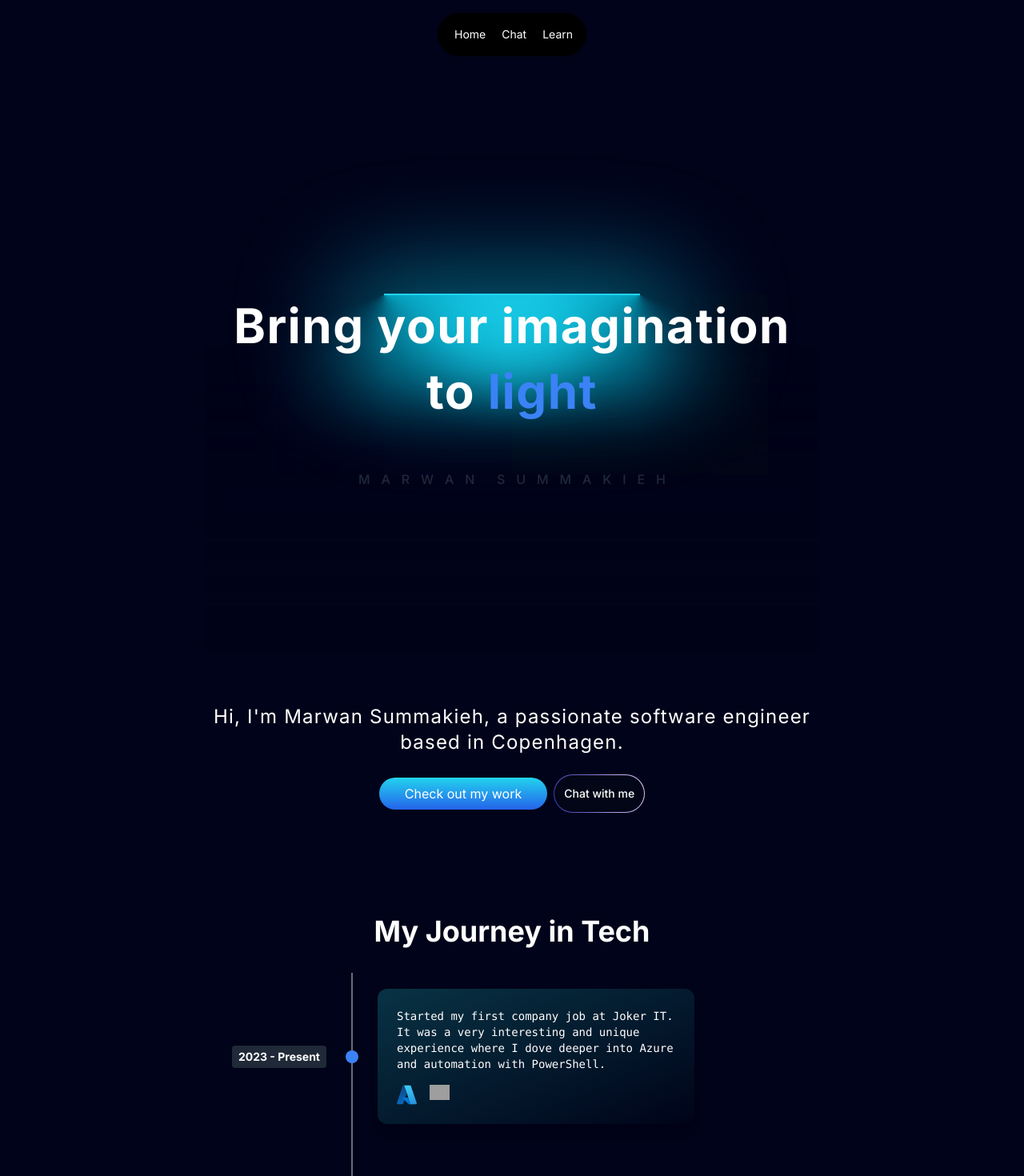
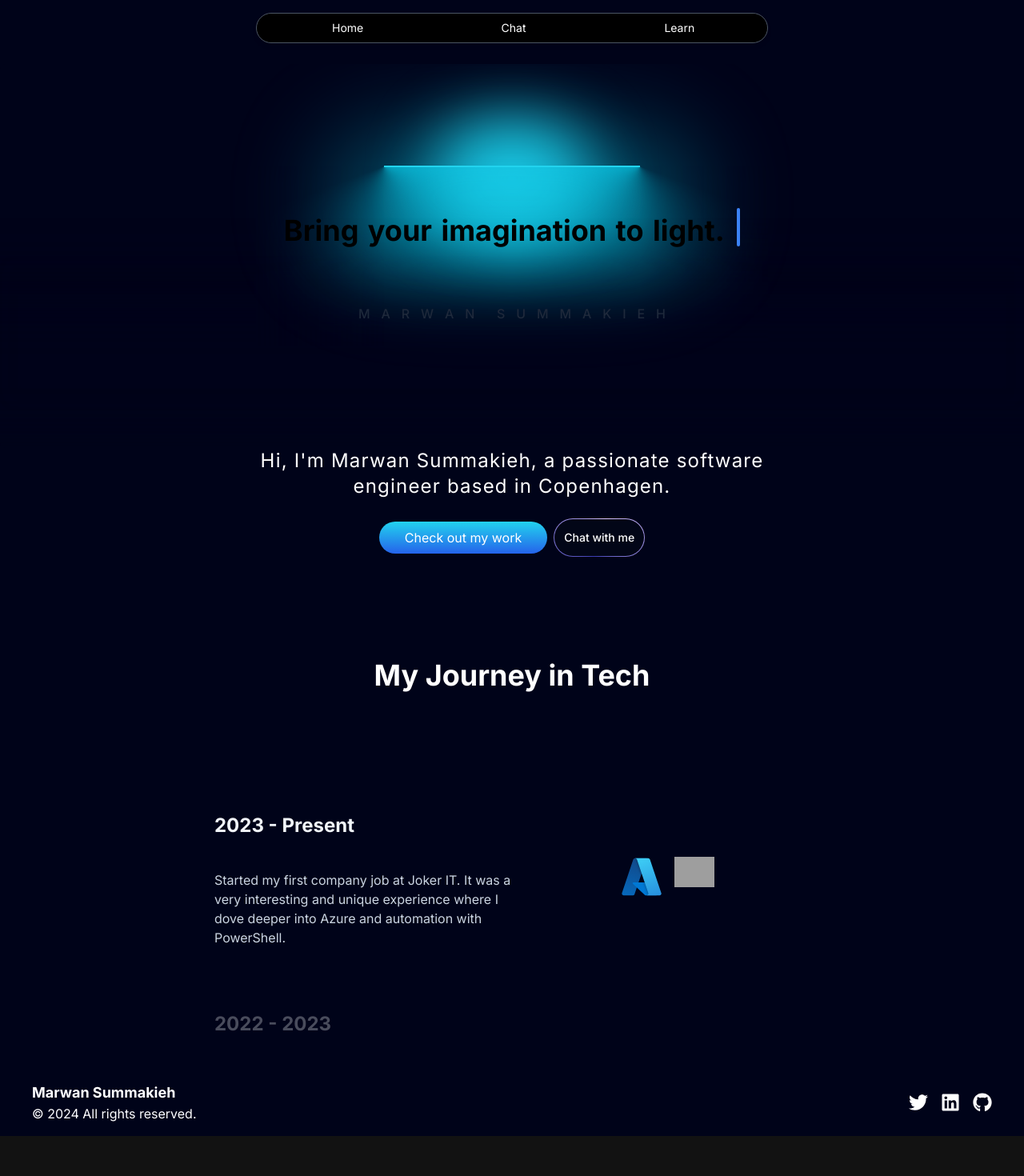
Before and after one commit to MarwanSummakieh/marwan-summakieh, a Next.js app: page / in a window 1280 px wide. Shown: the top 1470 px of the page at 80% size. After the commit the page ends 1420 px from the top, so only its background shows below. Built offline with nearby package versions, Linux system fonts and the light colour scheme; grey boxes are pictures that could not be loaded.

Commit message:
made so many changes

```diff
--- a/package.json
+++ b/package.json
@@ -21,7 +21,7 @@
     "clsx": "^2.1.1",
     "dotenv": "^16.4.5",
     "fontawesome": "^5.6.3",
-    "framer-motion": "^11.2.12",
+    "framer-motion": "^11.3.2",
     "mafs": "^0.18.8",
     "mathjax": "^3.2.2",
     "mini-svg-data-uri": "^1.4.4",
@@ -34,7 +34,7 @@
     "react-icons": "^5.2.1",
     "react-mathjax2": "^0.0.2",
     "react-syntax-highlighter": "^15.5.0",
-    "tailwind-merge": "^2.3.0",
+    "tailwind-merge": "^2.4.0",
     "tailwindcss-animate": "^1.0.7"
   },
   "devDependencies": {
--- a/src/app/globals.css
+++ b/src/app/globals.css
@@ -24,4 +24,17 @@
     background-color: #121212; /* Dark background */
     color: white; /* Default text color */
     size: 12px;
+    font-family: 'monospace' ;
   }
+
+  @layer utilities {
+    /* Hide scrollbar for Chrome, Safari and Opera */
+    .no-scrollbar::-webkit-scrollbar {
+        display: none;
+    }
+   /* Hide scrollbar for IE, Edge and Firefox */
+    .no-scrollbar {
+        -ms-overflow-style: none;  /* IE and Edge */
+        scrollbar-width: none;  /* Firefox */
+  }
+}
--- a/src/components/Hero.tsx
+++ b/src/components/Hero.tsx
@@ -1,13 +1,35 @@
 "use"
 
 import React from 'react';
-import { Spotlight } from './ui/Spotlight';
 import { ThemeProvider } from './ThemeProvider';
-import { TextGenerateEffect } from './ui/TextGenerateEffect';
 import MagicButton from './ui/MagicButton';
 import NormalButton from './ui/NormalButton';
 import Link from 'next/link';
 import { LampContainer } from './ui/Lamp';
+import { TypewriterEffectSmooth } from './ui/Typewritter';
+
+const words = [
+  {
+    text: "Bring",
+    className: "text-4xl"
+  },
+  {
+    text: "your",
+    className: "text-4xl"
+  },
+  {
+    text: "imagination",
+    className: "text-4xl"
+  },
+  {
+    text: "to",
+    className: "text-4xl"
+  },
+  {
+    text: "light.",
+    className: "text-4xl"
+  },
+];
 
 const Hero = () => {
   return (
@@ -16,15 +38,13 @@ const Hero = () => {
       defaultTheme="dark"
       disableTransitionOnChange
     >
-      <div className="pd-20">
-        <div className="h-full w-full dark:bg-black-100 dark:bg-grid-white/[0.03] bg-grid-black/[0.02] relative flex items-center justify-center top-0 left-0 ">
+      <div>
+        <div className="w-full dark:bg-black-100 dark:bg-grid-white/[0.03] bg-grid-black/[0.02] relative flex items-center justify-center">
           <div className="relative pointer-events-none inset-0 flex items-center justify-center dark:bg-black-100 bg-white [mask-image:radial-gradient(ellipse_at_center,transparent_20%,black)]" />
           <div className="flex justify-center relative my-20 z-10">
-            <div className="max-w-auto md:max-w-2xl lg:max-w-[60vw] flex flex-col items-center justify-center">
+            <div className="max-w-auto md:max-w-2xl flex flex-col items-center justify-center">
               <LampContainer>
-                <TextGenerateEffect
-                className="text-center text-[40px] md:text-5xl lg:text-6xl"
-                words="Bring your imagination to light" />
+              <TypewriterEffectSmooth words={words} />
                 <div className="w-96 flex justify-between mt-10">
                   {Array.from("MARWAN SUMMAKIEH").map((char, index) => (
                     <span key={index} className="font-medium text-slate-800">
--- a/src/components/Timeline.tsx
+++ b/src/components/Timeline.tsx
@@ -3,6 +3,7 @@
 import React from 'react';
 import Image from 'next/image';
 import { motion } from 'framer-motion';
+import { StickyScroll } from './ui/StickyRoll';
 
 interface TechItem {
   src: string;
@@ -55,75 +56,29 @@ const milestones = [
   }
 ];
 
+const StickyScrollContent = milestones.map((milestone, index) => ({
+  title: milestone.date,
+  description: milestone.text,
+  content: (
+    <div className="h-full w-full flex items-center justify-center text-white">
+      <div className="grid grid-cols-3 gap-4">
+        {milestone.tech.map((tech, techIndex) => (
+          <div key={techIndex} className="flex flex-col items-center">
+            <Image src={tech.src} alt={tech.name} width={50} height={50} />
+          </div>
+        ))}
+      </div>
+    </div>
+  ),
+}));
+
 const Timeline: React.FC = () => {
   return (
     <div className="container mx-auto py-10">
       <div className="mb-8 text-center">
         <h1 className="text-4xl font-bold text-white">My Journey in Tech</h1>
       </div>
-      <motion.div
-        initial={{ opacity: 0 }}
-        whileInView={{ opacity: 1 }}
-        transition={{ duration: 2 }}
-        viewport={{ once: true }}
-        className="relative"
-      >
-        {/* Vertical line only on medium and larger screens */}
-        <div className="hidden md:block absolute left-1/3 transform -translate-x-1/2 w-px bg-gray-300 h-full"></div>
-
-        {milestones.map((milestone, index) => (
-          <motion.div
-            key={index}
-            className="flex flex-col md:grid md:grid-cols-3 items-center mb-10 relative"
-          >
-            {/* Date column */}
-            <motion.div
-              initial={{ opacity: 0, x: -50 }}
-              whileInView={{ opacity: 1, x: 0 }}
-              transition={{ duration: 1.5, delay: index * 0.4 }}
-              viewport={{ once: true }}
-              className="w-full md:col-span-1 p-5 text-right md:pr-8"
-            >
-              <p className="text-sm font-bold text-white inline-block bg-gray-800 px-2 py-1 rounded">
-                {milestone.date}
-              </p>
-            </motion.div>
-
-            {/* Timeline node only on medium and larger screens */}
-            <div className="hidden md:block absolute left-1/3 transform -translate-x-1/2 w-4 h-4 bg-blue-500 rounded-full z-10"></div>
-
-            {/* Content column */}
-            <motion.div
-              initial={{ opacity: 0, x: 50 }}
-              whileInView={{ opacity: 1, x: 0 }}
-              transition={{ duration: 1.5, delay: index * 0.4 }}
-              viewport={{ once: true }}
-              className="w-full md:w-[35vw] md:col-span-1 p-5 md:pl-8"
-            >
-              <div className="bg-gradient-to-br from-cyan-950 to-transparent text-white font-mono text-xs p-6 rounded-xl shadow-lg">
-                <p className="text-sm mb-4">{milestone.text}</p>
-                <div className="flex flex-wrap gap-4 justify-center md:justify-start">
-                  {milestone.tech.map((tech, techIndex) => (
-                    <motion.div
-                      key={techIndex}
-                      initial={{ opacity: 0, y: 20 }}
-                      whileInView={{ opacity: 1, y: 0 }}
-                      transition={{ duration: 1, delay: index * 0.4 + techIndex * 0.1 }}
-                      viewport={{ once: true }}
-                      className="relative flex flex-col items-center group"
-                    >
-                      <Image src={tech.src} alt={tech.name} width={25} height={25} />
-                      <p className="text-white text-sm absolute bottom-[-1.5rem] opacity-0 group-hover:opacity-100 transition-opacity bg-black bg-opacity-50 px-2 py-1 rounded-lg">
-                        {tech.name}
-                      </p>
-                    </motion.div>
-                  ))}
-                </div>
-              </div>
-            </motion.div>
-          </motion.div>
-        ))}
-      </motion.div>
+      <StickyScroll content={StickyScrollContent} />
     </div>
   );
 };
--- a/src/components/ui/FLoatingNavBar.tsx
+++ b/src/components/ui/FLoatingNavBar.tsx
@@ -30,18 +30,18 @@ export const FloatingNav = ({
           duration: 0.2,
         }}
         className={cn(
-          "flex justify-center items-center fixed top-4 inset-x-0 mx-auto border border-transparent rounded-full bg-black shadow-[0px_2px_3px_-1px_rgba(0,0,0,0.1),0px_1px_0px_0px_rgba(25,28,33,0.02),0px_0px_0px_1px_rgba(25,28,33,0.08)] z-[5000] p-2 sm:p-4 space-x-4 w-[90] sm:max-w-fit",
+          "flex justify-around items-center fixed top-4 inset-x-0 mx-auto border border-gray-600 rounded-full bg-black shadow-md z-[5000] p-1 sm:p-2 w-[90%] sm:w-[60%] md:w-[50%]",
           className
         )}
       >
         {navItems.map((navItem, idx: number) => (
           <Link
-            key={`link=${idx}`}
+            key={`link-${idx}`}
             href={navItem.link}
-            className="relative text-white-600 flex space-x-1 hover:text-neutral-500"
+            className="relative text-white flex flex-1 justify-center items-center space-x-1 hover:text-neutral-500"
           >
             <span className="flex justify-center items-center">{navItem.icon}</span>
-            <span className="text-sm sm:block">{navItem.name}</span>
+            <span className="text-xs sm:text-sm">{navItem.name}</span>
           </Link>
         ))}
       </motion.div>
--- a/src/components/ui/Lamp.tsx
+++ b/src/components/ui/Lamp.tsx
@@ -32,7 +32,7 @@ export const LampContainer = ({
     return (
         <div
             className={cn(
-                "relative flex min-h-screen flex-col items-center justify-center overflow-hidden bg-black-100 w-full rounded-md z-0",
+                "relative h-[60vh] w-screen flex flex-col items-center justify-center overflow-hidden bg-black-100 rounded-md z-0",
                 className
             )}
         >
@@ -51,7 +51,7 @@ export const LampContainer = ({
                     className="absolute inset-auto right-1/2 h-56 overflow-visible w-[20rem] md:w-[30rem] bg-gradient-conic from-cyan-500 via-transparent to-transparent text-white [--conic-position:from_70deg_at_center_top]"
                 >
                     <div className="absolute w-[100%] left-0 bg-black-100 h-40 bottom-0 z-20 [mask-image:linear-gradient(to_top,white,transparent)]" />
-                    <div className="absolute w-40 h-[100%] left-0 bg-black-100  bottom-0 z-20 [mask-image:linear-gradient(to_right,white,transparent)]" />
+                    <div className="absolute w-40 h-[100%] left-0 bg-black-100 bottom-0 z-20 [mask-image:linear-gradient(to_right,white,transparent)]" />
                 </motion.div>
                 <motion.div
                     initial={{ opacity: 0.5, width: "10rem" }}
@@ -66,8 +66,8 @@ export const LampContainer = ({
                     }}
                     className="absolute inset-auto left-1/2 h-56 w-[20rem] md:w-[30rem] bg-gradient-conic from-transparent via-transparent to-cyan-500 text-white [--conic-position:from_290deg_at_center_top]"
                 >
-                    <div className="absolute w-40 h-[100%] right-0 bg-slate-950 bottom-0 z-20 [mask-image:linear-gradient(to_left,white,transparent)]" />
-                    <div className="absolute w-[100%] right-0 bg-slate-950 h-40 bottom-0 z-20 [mask-image:linear-gradient(to_top,white,transparent)]" />
+                    <div className="absolute w-40 h-[100%] right-0 bg-black-100 bottom-0 z-20 [mask-image:linear-gradient(to_left,white,transparent)]" />
+                    <div className="absolute w-[100%] right-0 bg-black-100 h-40 bottom-0 z-20 [mask-image:linear-gradient(to_top,white,transparent)]" />
                 </motion.div>
                 <div className="absolute top-1/2 h-48 w-full translate-y-12 scale-x-150 bg-black-100 blur-2xl"></div>
                 <div className="absolute top-1/2 z-50 h-48 w-full bg-transparent opacity-10 backdrop-blur-md"></div>
@@ -95,7 +95,6 @@ export const LampContainer = ({
                 <div className="relative z-50 flex flex-col items-center">
                     {children}
                 </div>
-                <div className="absolute inset-auto z-40 h-44 w-full -translate-y-[12.5rem] bg-black-100 "></div>
             </div>
         </div>
     );
--- /dev/null
+++ b/src/components/ui/StickyRoll.tsx
@@ -0,0 +1,110 @@
+"use client";
+import React, { useEffect, useRef, useState } from "react";
+import { useMotionValueEvent, useScroll } from "framer-motion";
+import { motion } from "framer-motion";
+import { cn } from "@/utils/cn";
+
+export const StickyScroll = ({
+  content,
+  contentClassName,
+}: {
+  content: {
+    title: string;
+    description: string;
+    content?: React.ReactNode | any;
+  }[];
+  contentClassName?: string;
+}) => {
+  const [activeCard, setActiveCard] = React.useState(0);
+  const ref = useRef<any>(null);
+  const { scrollYProgress } = useScroll({
+    // uncomment line 22 and comment line 23 if you DONT want the overflow container and want to have it change on the entire page scroll
+    // target: ref
+    container: ref,
+    offset: ["start start", "end start"],
+  });
+  const cardLength = content.length;
+
+  useMotionValueEvent(scrollYProgress, "change", (latest) => {
+    const cardsBreakpoints = content.map((_, index) => index / cardLength);
+    const closestBreakpointIndex = cardsBreakpoints.reduce(
+      (acc, breakpoint, index) => {
+        const distance = Math.abs(latest - breakpoint);
+        if (distance < Math.abs(latest - cardsBreakpoints[acc])) {
+          return index;
+        }
+        return acc;
+      },
+      0
+    );
+    setActiveCard(closestBreakpointIndex);
+  });
+
+  const backgroundColors = [
+    "var(--slate-900)",
+    "var(--black)",
+    "var(--neutral-900)",
+  ];
+  const linearGradients = [
+    "linear-gradient(to bottom right, var(--cyan-500), var(--emerald-500))",
+    "linear-gradient(to bottom right, var(--pink-500), var(--indigo-500))",
+    "linear-gradient(to bottom right, var(--orange-500), var(--yellow-500))",
+  ];
+
+  const [backgroundGradient, setBackgroundGradient] = useState(
+    linearGradients[0]
+  );
+
+  useEffect(() => {
+    setBackgroundGradient(linearGradients[activeCard % linearGradients.length]);
+  }, [activeCard]);
+
+  return (
+    <motion.div
+      animate={{
+      }}
+      className="h-[25rem] overflow-y-auto no-scrollbar flex justify-center relative space-x-10 p-10"
+      ref={ref}
+    >
+      <div className="div relative flex items-start px-4">
+        <div className="max-w-screen">
+          {content.map((item, index) => (
+            <div key={item.title + index} className="my-20">
+              <motion.h2
+                initial={{
+                  opacity: 0,
+                }}
+                animate={{
+                  opacity: activeCard === index ? 1 : 0.3,
+                }}
+                className="text-2xl font-bold text-slate-100"
+              >
+                {item.title}
+              </motion.h2>
+              <motion.p
+                initial={{
+                  opacity: 0,
+                }}
+                animate={{
+                  opacity: activeCard === index ? 1 : 0.3,
+                }}
+                className="text-kg text-slate-300 max-w-sm mt-10"
+              >
+                {item.description}
+              </motion.p>
+            </div>
+          ))}
+          <div className="h-40" />
+        </div>
+      </div>
+      <div
+        className={cn(
+          "hidden lg:block h-60 w-80 rounded-md sticky top-10 overflow-hidden",
+          contentClassName
+        )}
+      >
+        {content[activeCard].content ?? null}
+      </div>
+    </motion.div>
+  );
+};
--- a/src/components/ui/TextGenerateEffect.tsx
+++ /dev/null
@@ -1,54 +0,0 @@
-"use client";
-import { useEffect } from "react";
-import { motion, stagger, useAnimate } from "framer-motion";
-import { cn } from "@/utils/cn";
-
-export const TextGenerateEffect = ({
-  words,
-  className,
-}: {
-  words: string;
-  className?: string;
-}) => {
-  const [scope, animate] = useAnimate();
-  let wordsArray = words.split(" ");
-  useEffect(() => {
-    animate(
-      "span",
-      {
-        opacity: 1,
-      },
-      {
-        duration: 2,
-        delay: stagger(0.2),
-      }
-    );
-  }, [animate]);
-
-  const renderWords = () => {
-    return (
-      <motion.div ref={scope}>
-        {wordsArray.map((word, idx) => {
-          return (
-            <motion.span
-              key={word + idx}
-              className={`${idx > 3 ? 'text-blue-500' : 'text-white'} opacity-0`}
-            >
-              {word}{" "}
-            </motion.span>
-          );
-        })}
-      </motion.div>
-    );
-  };
-
-  return (
-    <div className={cn("font-bold", className)}>
-      <div className="my-4">
-        <div className="text-white leading-snug tracking-wide">
-          {renderWords()}
-        </div>
-      </div>
-    </div>
-  );
-};
--- /dev/null
+++ b/src/components/ui/Typewritter.tsx
@@ -0,0 +1,92 @@
+"use client";
+
+import { cn } from "@/utils/cn";
+import { motion, stagger, useAnimate, useInView } from "framer-motion";
+import { useEffect } from "react";
+
+export const TypewriterEffectSmooth = ({
+  words,
+  className,
+  cursorClassName,
+}: {
+  words: {
+    text: string;
+    className?: string;
+  }[];
+  className?: string;
+  cursorClassName?: string;
+}) => {
+  // split text inside of words into array of characters
+  const wordsArray = words.map((word) => {
+    return {
+      ...word,
+      text: word.text.split(""),
+    };
+  });
+  const renderWords = () => {
+    return (
+      <div>
+        {wordsArray.map((word, idx) => {
+          return (
+            <div key={`word-${idx}`} className="inline-block">
+              {word.text.map((char, index) => (
+                <span
+                  key={`char-${index}`}
+                  className={cn(`dark:text-white text-black `, word.className)}
+                >
+                  {char}
+                </span>
+              ))}
+              &nbsp;
+            </div>
+          );
+        })}
+      </div>
+    );
+  };
+
+  return (
+    <div className={cn("flex space-x-1 my-6", className)}>
+      <motion.div
+        className="overflow-hidden pb-2"
+        initial={{
+          width: "0%",
+        }}
+        whileInView={{
+          width: "fit-content",
+        }}
+        transition={{
+          duration: 2,
+          ease: "linear",
+          delay: 1,
+        }}
+      >
+        <div
+          className="text-xs sm:text-base md:text-xl lg:text-3xl xl:text-5xl font-bold"
+          style={{
+            whiteSpace: "nowrap",
+          }}
+        >
+          {renderWords()}
+        </div>
+      </motion.div>
+      <motion.span
+        initial={{
+          opacity: 0,
+        }}
+        animate={{
+          opacity: 1,
+        }}
+        transition={{
+          duration: 0.8,
+          repeat: Infinity,
+          repeatType: "reverse",
+        }}
+        className={cn(
+          "block rounded-sm w-[4px] h-4 sm:h-6 md:h-8 lg:h-10 xl:h-12 bg-blue-500",
+          cursorClassName
+        )}
+      ></motion.span>
+    </div>
+  );
+};
--- a/tailwind.config.ts
+++ b/tailwind.config.ts
@@ -1,4 +1,16 @@
 import type { Config } from "tailwindcss";
+import { default as flattenColorPalette } from "tailwindcss/lib/util/flattenColorPalette";
+
+function addVariablesForColors({ addBase, theme }: any) {
+  let allColors = flattenColorPalette(theme("colors"));
+  let newVars = Object.fromEntries(
+    Object.entries(allColors).map(([key, val]) => [`--${key}`, val])
+  );
+
+  addBase({
+    ":root": newVars,
+  });
+}
 
 const config: Config = {
   content: [
@@ -36,6 +48,8 @@ const config: Config = {
       },
     },
   },
-  plugins: [],
+  plugins: [
+    addVariablesForColors,
+  ],
 };
 export default config;
```
Also changed, not shown: 1 other file (tests, documents, lock files or other folders).
